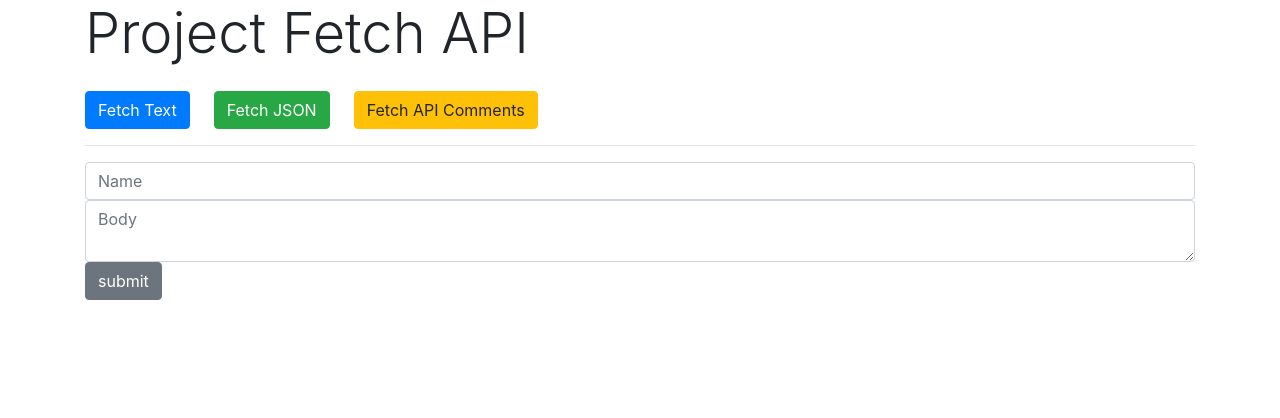
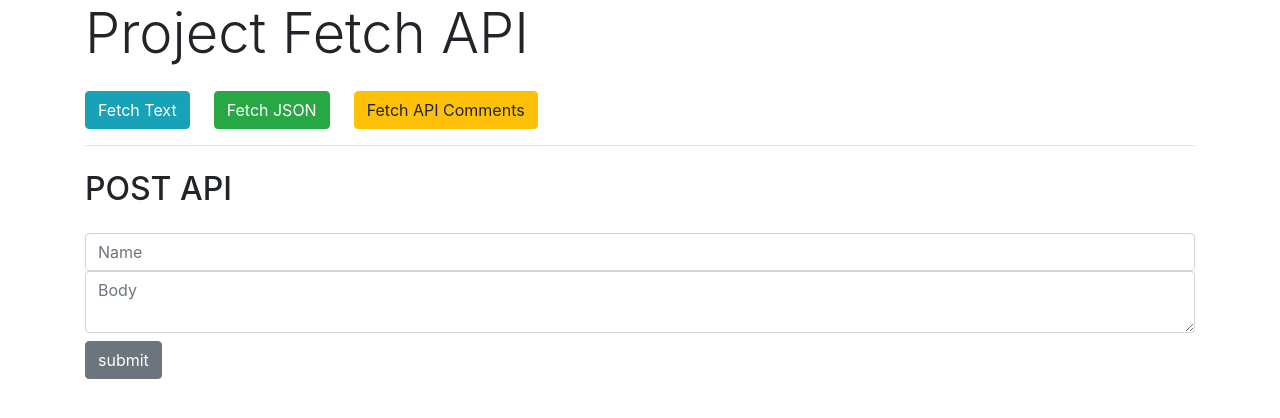
Before and after one commit to Aditya24/project-fetch-API-VanillaJS, a plain HTML site: page index.html in a window 1280 px wide. Drawn offline with nearby package versions, Linux system fonts and the light colour scheme.

Commit message:
finl changes

```diff
--- a/index.html
+++ b/index.html
@@ -15,7 +15,7 @@
     <div class="container">
       <h1 class="display-4 mb-4">Project Fetch API</h1>
       <div class="d-flex">
-        <button id="fetch-text" class="btn btn-primary mr-4">
+        <button id="fetch-text" class="btn btn-info mr-4">
           Fetch Text
         </button>
         <button id="fetch-employee" class="btn btn-success mr-4">
@@ -26,8 +26,9 @@
         </button>
       </div>
       <hr />
-      <div id="text-output"></div>
+      <div id="text-output" class="mb-4"></div>
       <!--Making the POST request-->
+      <h2 class="mb-4">POST API</h2>
       <div class="form-group">
         <form id="addComments">
           <div>
@@ -45,7 +46,7 @@
               class="form-control"
             ></textarea>
           </div>
-          <input type="submit" value="submit" class="btn btn-secondary" />
+          <input type="submit" value="submit" class="btn btn-secondary mt-2" />
         </form>
       </div>
     </div>
```
